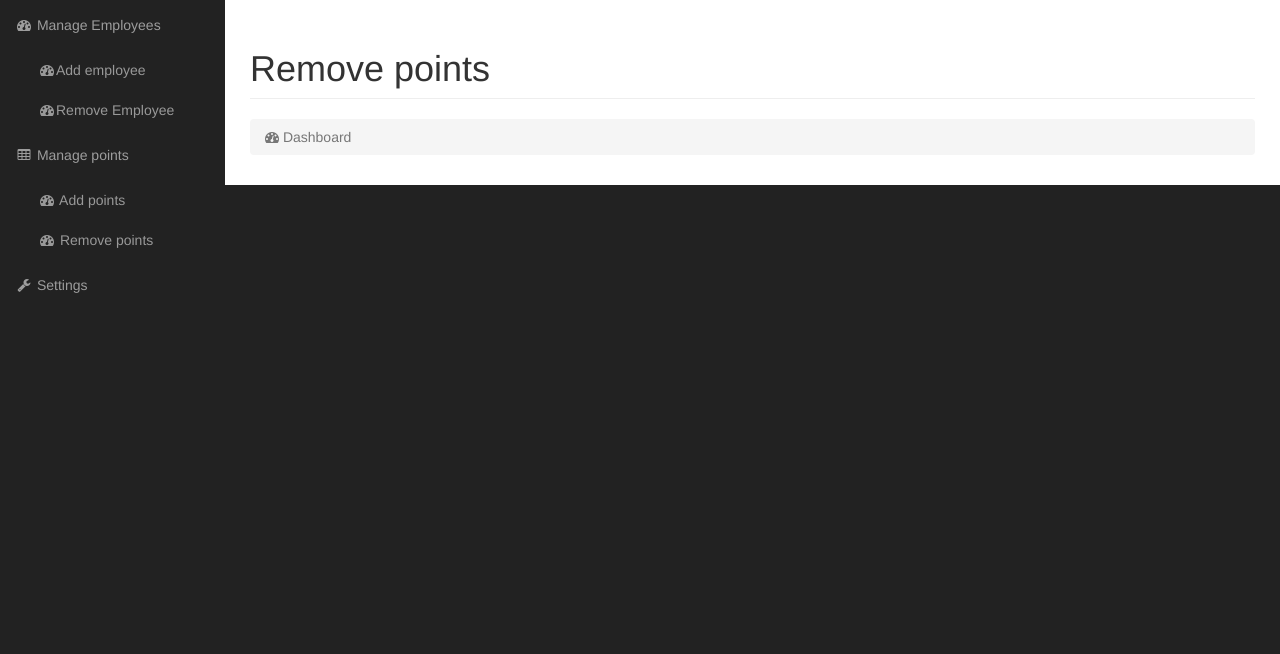
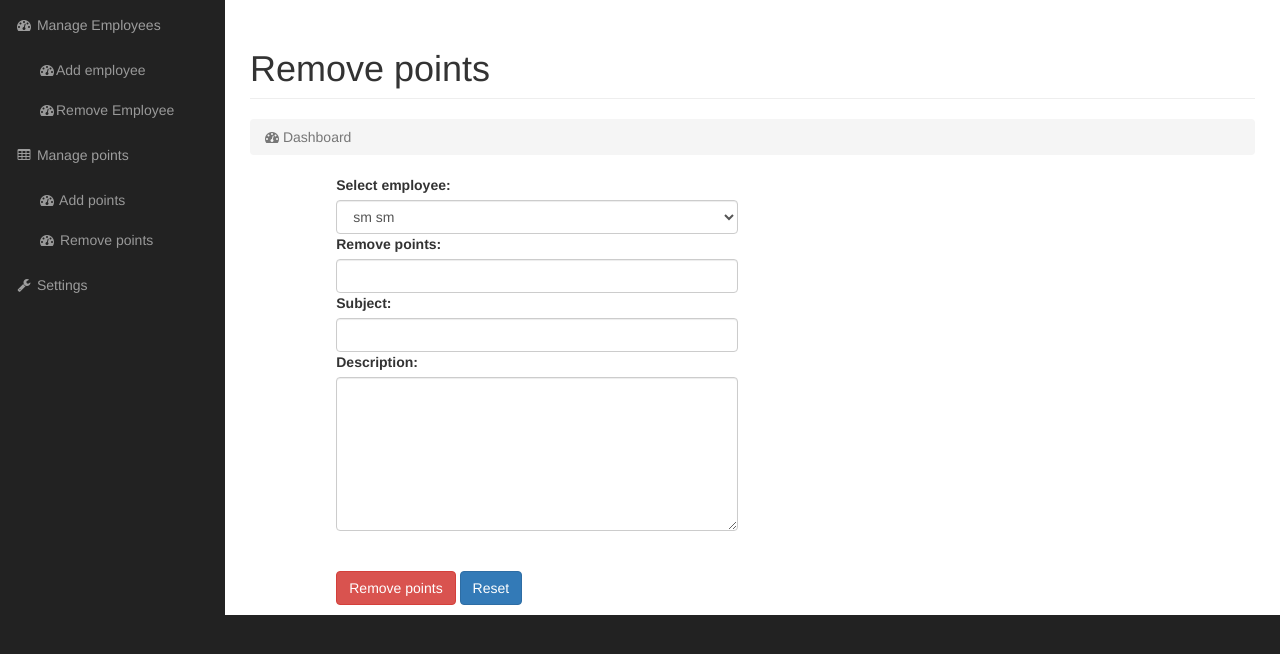
Before and after one commit to nicolaez/klf_points, a CodeIgniter app: page /database/index.php/admin/removepoints in a window 1280 px wide. Shown: the part 51-705 px from the top of the page. Run offline with CodeIgniter, Linux system fonts and the light colour scheme; a user stored in the database is signed in; data comes from the database, SQL or seed files in the repository; grey boxes labelled with a size stand in for pictures from a placeholder-image service; some libraries are stand-ins or nearby versions.

Commit message:
update view remove_points

```diff
--- a/application/models/Employee_model.php
+++ b/application/models/Employee_model.php
@@ -222,11 +222,9 @@ class Employee_model extends CI_Model
     $this->db->select('points');
     $query = $this->db->get('employees');
     $tmp = $query->result();
-   // $tmp = $this->db->query('SELECT points FROM employees WHERE id_emp='.$id);
+
     $total = (int)$tmp[0]->points + (int)$points;
-   /* $this->db->where('id', $id);
-    $this->db->update('employees', 'points', $tmp);*/
-   // $query = 'UPDATE employees SET points='.$tmp.'WHERE id_emp='.$id;
+
     $this->db->query('UPDATE employees SET points='.$total.' WHERE id_emp='.$id);
   }
 
@@ -235,4 +233,16 @@ class Employee_model extends CI_Model
     $this->db->query('UPDATE employees SET status=0 WHERE id_emp='.$id);
   }
 
+  public function removePointsToUser($id, $points)
+  {
+    $this->db->where('id_emp', $id);
+    $this->db->select('points');
+    $query = $this->db->get('employees');
+    $tmp = $query->result();
+
+    $total = (int)$tmp[0]->points - (int)$points;
+
+    $this->db->query('UPDATE employees SET points='.$total.' WHERE id_emp='.$id);
+  }
+
 }
--- a/application/views/remove_points.php
+++ b/application/views/remove_points.php
@@ -27,7 +27,40 @@ require 'header.php';
                 <!-- /.row -->
 
                 <div class="row">
+                    <div class="col-md-5 col-md-offset-1">
+                        <?php
 
+                        echo form_open('Points/removePoints');
+                        echo form_label('Select employee: ');
+                        echo '<select name="emp_id" id="emp_id" class = form-control>';
+
+                        $this->load->model('Employee_model');
+                        $e1 = new Employee_model();
+                        $employees = $e1->getAllEmployees();
+                        foreach($employees as $emp){
+
+                            echo '<option value="'.$emp->id_emp.'">'.$emp->firstname.' '.$emp->lastname.'</option>';
+                        }
+                        echo '</select>';
+                        echo form_label('Remove points: ');
+                        echo form_input(array('id'=>'points', 'name'=>'points', 'class'=>'form-control'),set_value ('points'),'autpfocus');
+                        echo '<div class="error_control">'.form_error('points').'</div>';
+                        echo form_label('Subject: ');
+                        echo form_input(array('id'=>'subject', 'name'=>'subject', 'class'=>'form-control'),set_value ('subject'));
+                        echo '<div class="error_control">'.form_error('subject').'</div>';
+                        echo form_label('Description: ');
+                        echo form_textarea(array('id'=>'description', 'name'=>'description', 'rows'=> 7, 'class'=>'form-control'), set_value('description'));
+                        echo '<div class="error_control">'.form_error('lname').'</div>';
+
+
+
+                        echo '<br /><br />';
+                        echo form_submit(array('id'=>'btnAdd', 'name'=>'btnAdd','class'=>'btn btn-danger'),'Remove points');
+                        echo form_reset(array('id'=>'btnClr', 'name'=>'btnClr','class'=>'btn btn-primary'),'Reset');
+
+                        echo form_close();
+                        ?>
+                    </div>
                 </div>
                 <!-- /.row -->
 
```
Also changed, not shown: application/controllers/Points.php (+14 -0 lines).
